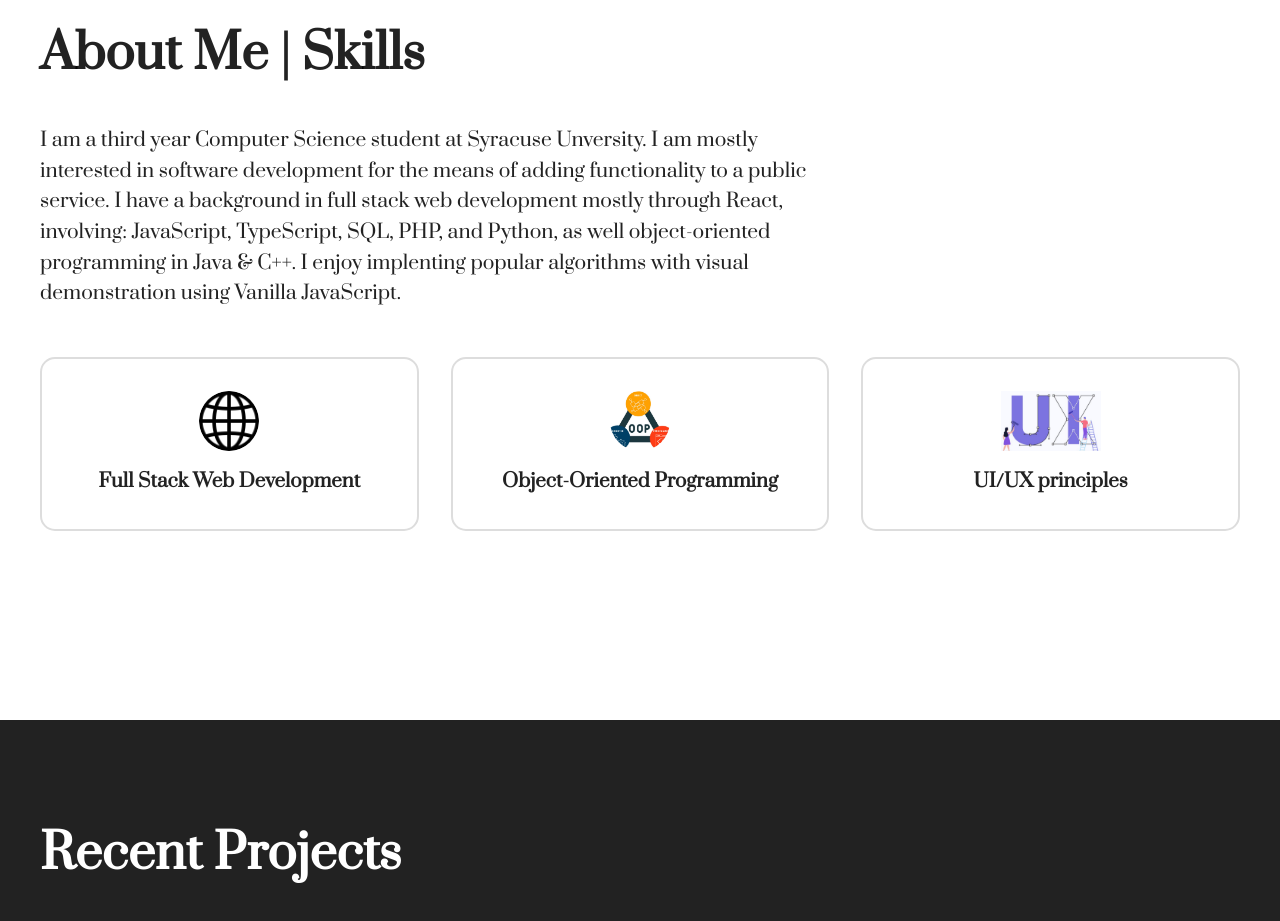
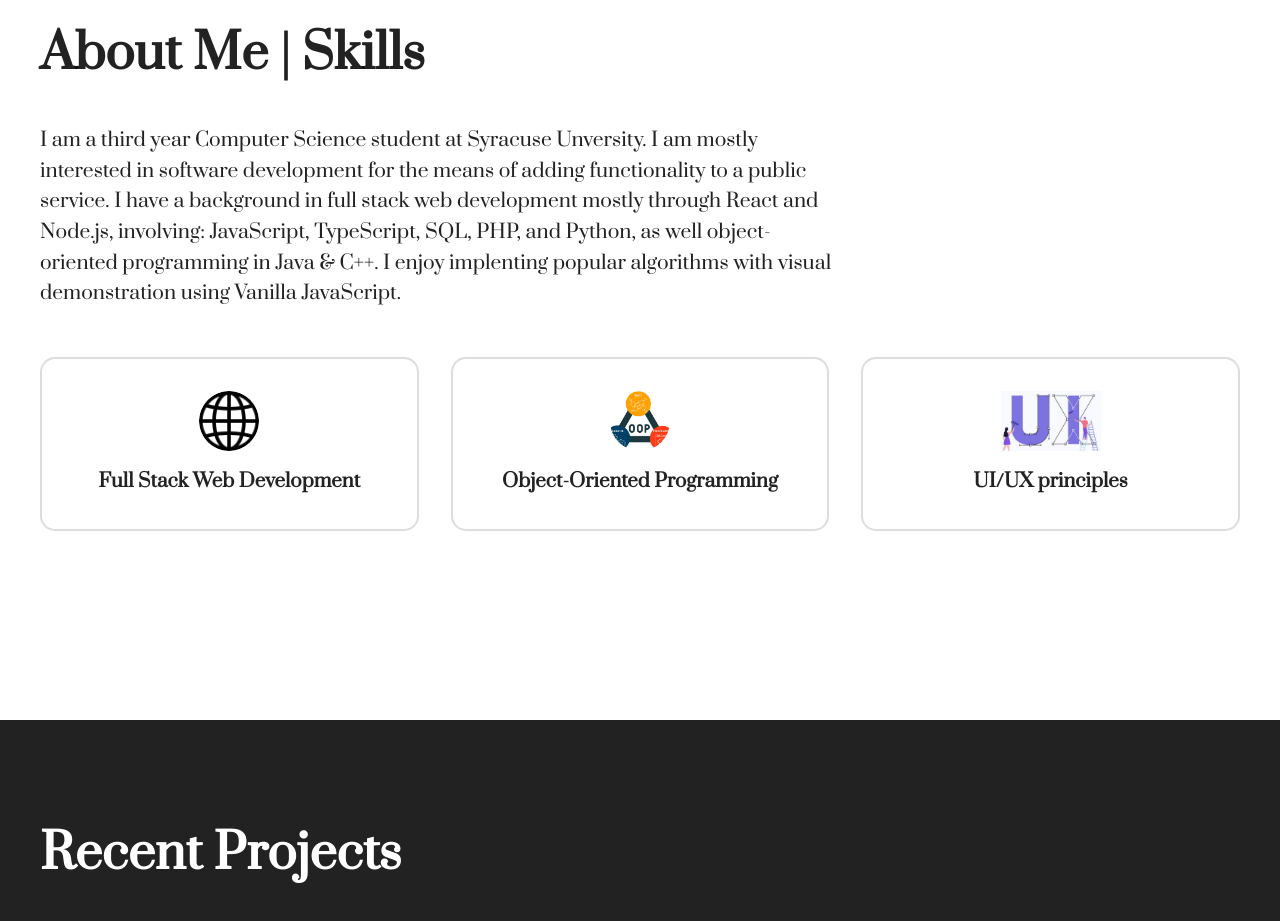
Before and after one commit to zsudedib/zsudedib.github.io, a plain HTML site: page index.html in a window 1280 px wide. Shown: the part 880-1801 px from the top of the page. Drawn offline with nearby package versions, Linux system fonts and the light colour scheme.

Commit message:
Update index.html

```diff
--- a/index.html
+++ b/index.html
@@ -455,7 +455,7 @@
             <p style="font-size: 1.2rem; max-width: 800px; margin-bottom: 2rem;">
                 I am a third year  Computer Science student at Syracuse Unversity.
                 I am mostly interested in software development for the means of adding functionality to a public service.
-                I have a background in full stack web development mostly through React, involving: JavaScript, TypeScript, SQL, PHP, and Python, as well object-oriented programming in Java & C++. I enjoy implenting popular algorithms with visual demonstration using Vanilla JavaScript.
+                I have a background in full stack web development mostly through React and Node.js, involving: JavaScript, TypeScript, SQL, PHP, and Python, as well object-oriented programming in Java & C++. I enjoy implenting popular algorithms with visual demonstration using Vanilla JavaScript.
             </p>
             <div class="skills-grid">
                 <div class="skill-card">
```
